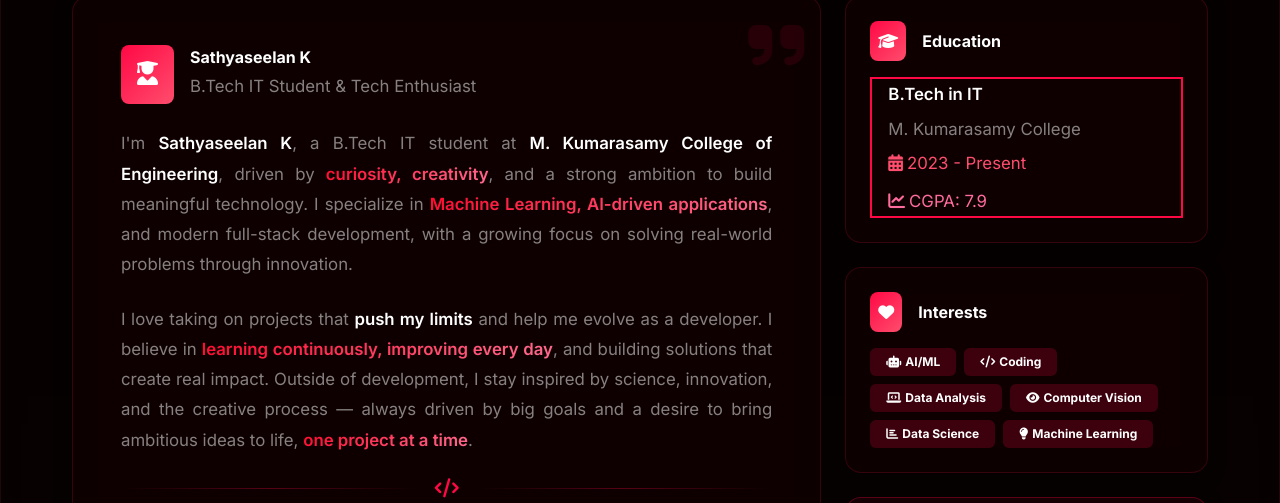
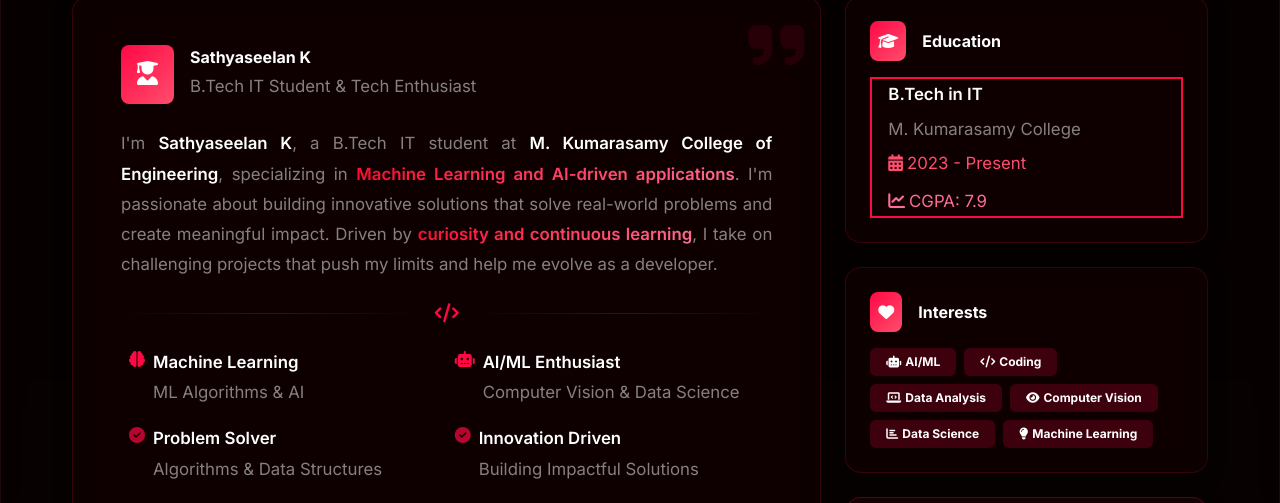
Before and after one commit to sathyaseelan2006/myportfolio, a plain HTML site: page index.html in a window 1280 px wide. Shown: the part 1160-1663 px from the top of the page. Drawn offline with nearby package versions, Linux system fonts and the light colour scheme; animation ran at ten frames a second.

Commit message:
Simplify About section: condense bio paragraphs for better readability

```diff
--- a/index.html
+++ b/index.html
@@ -205,20 +205,12 @@
 
               <p class="text-white-50 mb-4 lh-lg" style="font-size: 1.05rem;">
                 I'm <span class="text-white fw-semibold">Sathyaseelan K</span>, a B.Tech IT student at
-                <span class="text-white fw-semibold">M. Kumarasamy College of Engineering</span>, driven by
-                <span class="gradient-text fw-semibold">curiosity, creativity</span>, and a strong ambition to build
-                meaningful technology. I specialize in <span class="gradient-text fw-semibold">Machine Learning,
-                  AI-driven applications</span>, and modern full-stack development, with a growing focus on solving
-                real-world problems through innovation.
-              </p>
-
-              <p class="text-white-50 mb-4 lh-lg" style="font-size: 1.05rem;">
-                I love taking on projects that <span class="text-white fw-semibold">push my limits</span> and help me
-                evolve as a developer. I believe in <span class="gradient-text fw-semibold">learning continuously,
-                  improving every day</span>, and building solutions that create real impact. Outside of development,
-                I stay inspired by science, innovation, and the creative process — always driven by big goals and a
-                desire to bring ambitious ideas to life, <span class="gradient-text fw-semibold">one project at a
-                  time</span>.
+                <span class="text-white fw-semibold">M. Kumarasamy College of Engineering</span>, specializing in
+                <span class="gradient-text fw-semibold">Machine Learning and AI-driven applications</span>.
+                I'm passionate about building innovative solutions that solve real-world problems and create meaningful
+                impact.
+                Driven by <span class="gradient-text fw-semibold">curiosity and continuous learning</span>,
+                I take on challenging projects that push my limits and help me evolve as a developer.
               </p>
 
               <!-- Divider with Icon -->
```
